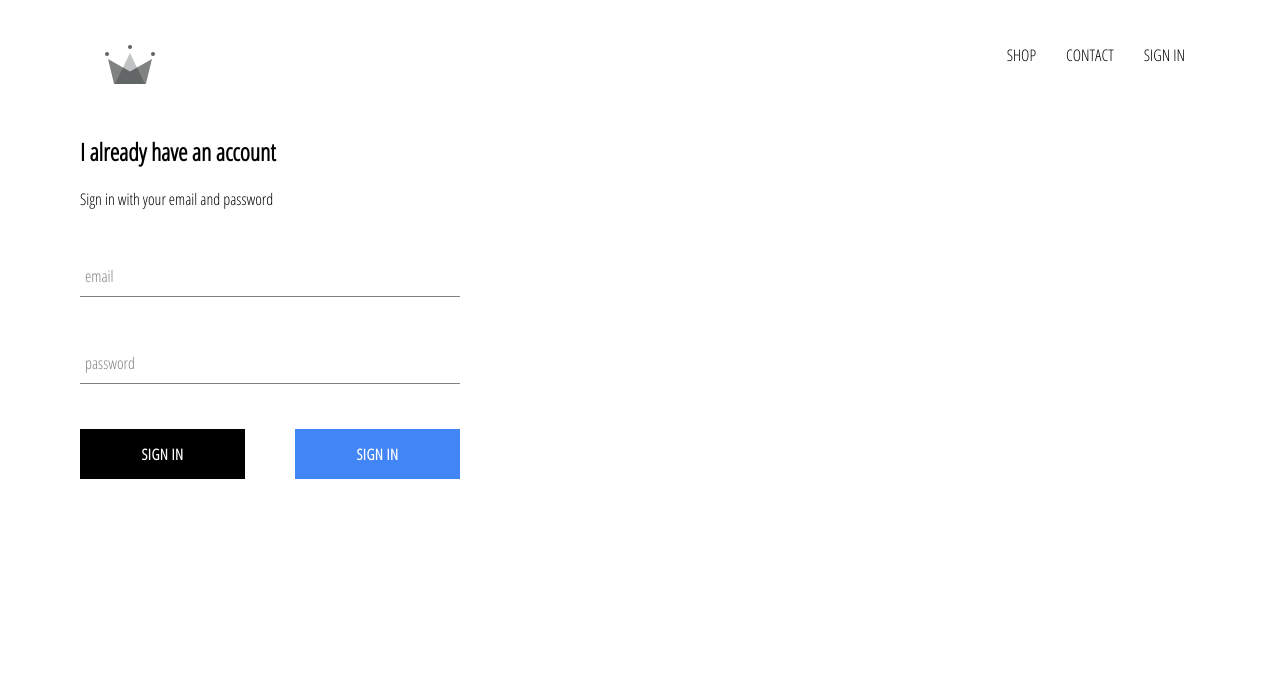
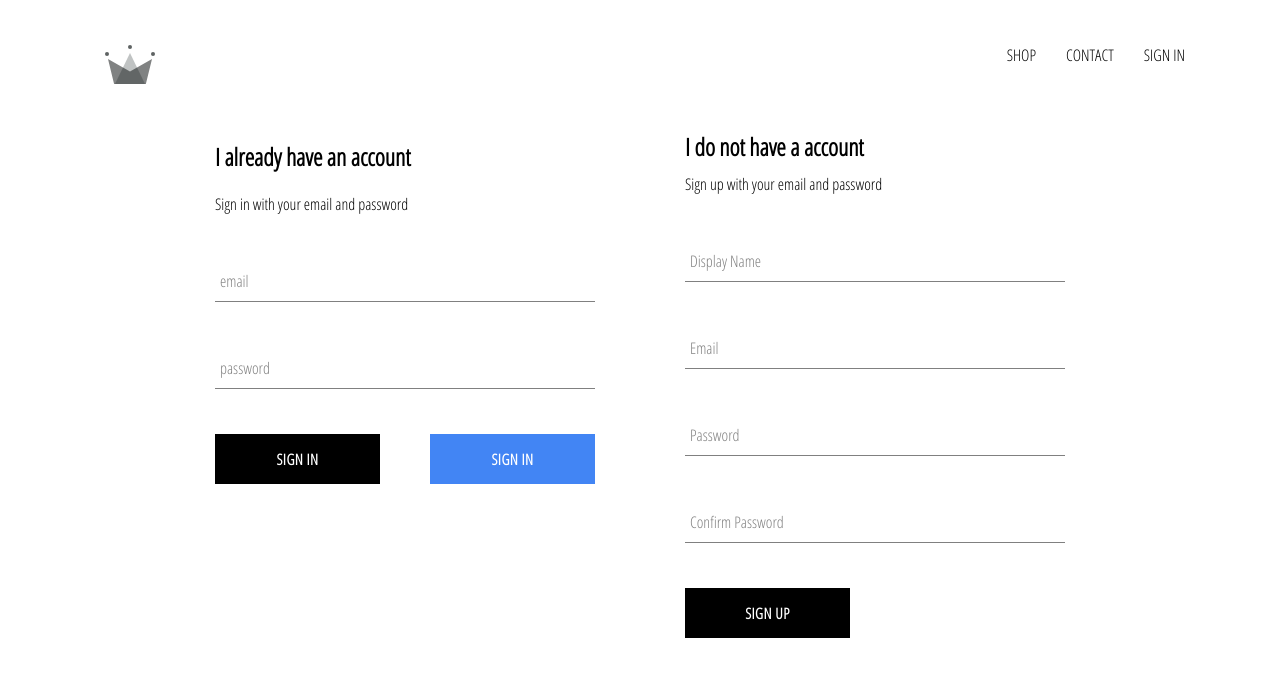
Before and after one commit to SkyKim1016/e-commerce-react, a React (Create React App) app: page /signin in a window 1280 px wide. Shown: the top 676 px of the page. Built offline with nearby package versions, Linux system fonts and the light colour scheme; no server answers.

Commit message:
95. SignUp with Email and Password

```diff
--- a/src/App.js
+++ b/src/App.js
@@ -9,7 +9,7 @@
 import SignInAndSignUpPage from './pages/sign-in-and-sign-up/sign-in-and-sign-up.component'
 import Header from './components/header/header.component'
 
-import { auth } from './firebase/firebase.utils';
+import { auth , createUserProfileDocument} from './firebase/firebase.utils';
 
 // const HatsPage = () => (
 //   <div>
@@ -33,18 +33,29 @@
   unsubscribeFromAuth = null;
 
   componentDidMount() {
-    this.unsubscribeFromAuth = auth.onAuthStateChanged(user => {
-      this.setState({ currentUser: user });
+    this.unsubscribeFromAuth = auth.onAuthStateChanged(async userAuth => {
+      if (userAuth) {
+        const userRef = await createUserProfileDocument(userAuth);
 
-      console.log(user);
+        userRef.onSnapshot(snapShot => {
+          this.setState({
+            currentUser: {
+              id: snapShot.id,
+              ...snapShot.data()
+            }
+          });
+
+          console.log(this.state);
+        });
+      }
+
+      this.setState({ currentUser: userAuth });
     });
   }
 
   componentWillUnmount() {
     this.unsubscribeFromAuth();
   }
-
-
 
   render(){
     return (
--- /dev/null
+++ b/src/components/sign-up/sign-up.component.jsx
@@ -0,0 +1,103 @@
+import React from 'react';
+
+import FormInput from '../form-input/form-input.component';
+import CustomButton from '../custom-button/custom-button.component';
+
+import { auth, createUserProfileDocument } from '../../firebase/firebase.utils';
+
+import './sign-up.styles.scss';
+
+class SignUp extends React.Component {
+  constructor() {
+    super();
+
+    this.state = {
+      displayName: '',
+      email: '',
+      password: '',
+      confirmPassword: ''
+    };
+  }
+
+  handleSubmit = async event => {
+    event.preventDefault();
+
+    const { displayName, email, password, confirmPassword } = this.state;
+
+    if (password !== confirmPassword) {
+      alert("passwords don't match");
+      return;
+    }
+
+    try {
+      const { user } = await auth.createUserWithEmailAndPassword(
+        email,
+        password
+      );
+
+      await createUserProfileDocument(user, { displayName });
+
+      this.setState({
+        displayName: '',
+        email: '',
+        password: '',
+        confirmPassword: ''
+      });
+    } catch (error) {
+      console.error(error);
+    }
+  };
+
+  handleChange = event => {
+    const { name, value } = event.target;
+
+    this.setState({ [name]: value });
+  };
+
+  render() {
+    const { displayName, email, password, confirmPassword } = this.state;
+    return (
+      <div className='sign-up'>
+        <h2 className='title'>I do not have a account</h2>
+        <span>Sign up with your email and password</span>
+        <form className='sign-up-form' onSubmit={this.handleSubmit}>
+          <FormInput
+            type='text'
+            name='displayName'
+            value={displayName}
+            onChange={this.handleChange}
+            label='Display Name'
+            required
+          />
+          <FormInput
+            type='email'
+            name='email'
+            value={email}
+            onChange={this.handleChange}
+            label='Email'
+            required
+          />
+          <FormInput
+            type='password'
+            name='password'
+            value={password}
+            onChange={this.handleChange}
+            label='Password'
+            required
+          />
+          <FormInput
+            type='password'
+            name='confirmPassword'
+            value={confirmPassword}
+            onChange={this.handleChange}
+            label='Confirm Password'
+            required
+          />
+          <CustomButton type='submit'>SIGN UP</CustomButton>
+        </form>
+      </div>
+    );
+  }
+}
+
+export default SignUp;
--- /dev/null
+++ b/src/components/sign-up/sign-up.styles.scss
@@ -0,0 +1,9 @@
+.sign-up {
+    display: flex;
+    flex-direction: column;
+    width: 380px;
+
+    .title {
+      margin: 10px 0;
+    }
+  }
--- a/src/firebase/firebase.utils.js
+++ b/src/firebase/firebase.utils.js
@@ -15,6 +15,31 @@
 
 firebase.initializeApp(config);
 
+export const createUserProfileDocument = async (userAuth, additionalData) => {
+  if (!userAuth) return;
+
+  const userRef = firestore.doc(`users/${userAuth.uid}`);
+
+  const snapShot = await userRef.get();
+
+  if (!snapShot.exists) {
+    const { displayName, email } = userAuth;
+    const createdAt = new Date();
+    try {
+      await userRef.set({
+        displayName,
+        email,
+        createdAt,
+        ...additionalData
+      });
+    } catch (error) {
+      console.log('error creating user', error.message);
+    }
+  }
+
+  return userRef;
+};
+
 export const auth = firebase.auth();
 export const firestore = firebase.firestore();
 
--- a/src/pages/sign-in-and-sign-up/sign-in-and-sign-up.component.jsx
+++ b/src/pages/sign-in-and-sign-up/sign-in-and-sign-up.component.jsx
@@ -1,6 +1,7 @@
 import React from 'react';
 
 import SignIn from '../../components/sign-in/sign-in.component'
+import SignUp from '../../components/sign-up/sign-up.component'
 
 import './sign-in-and-sign-up.styles.scss';
 
@@ -8,6 +9,7 @@
 const SignInAndSignUpPage = () => (
     <div className='sign-in-and-sign-up'>
         <SignIn/>
+        <SignUp/>
     </div>
 )
 
--- a/src/pages/sign-in-and-sign-up/sign-in-and-sign-up.styles.scss
+++ b/src/pages/sign-in-and-sign-up/sign-in-and-sign-up.styles.scss
@@ -0,0 +1,6 @@
+.sign-in-and-sign-up{
+    width:850px;
+    display: flex;
+    justify-content: space-between;
+    margin: 30px auto;
+}
```
